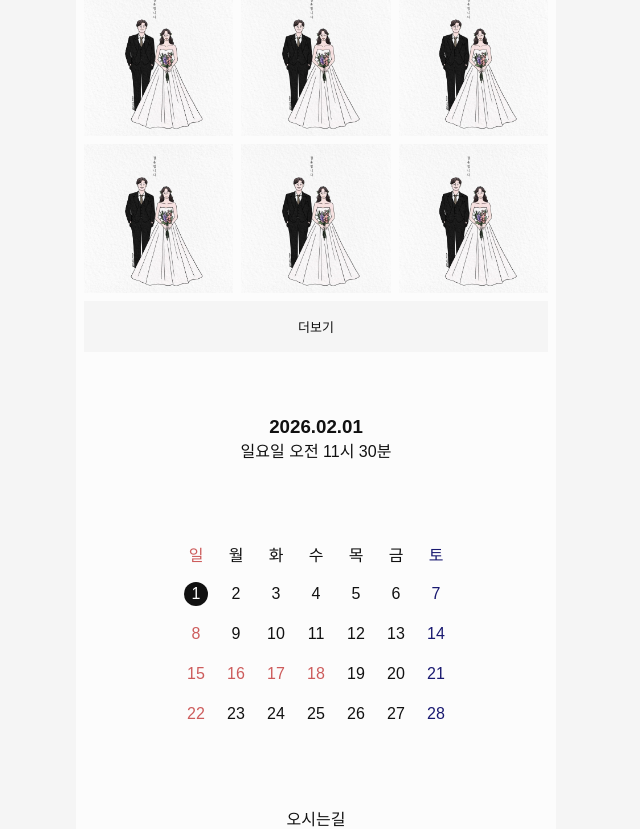
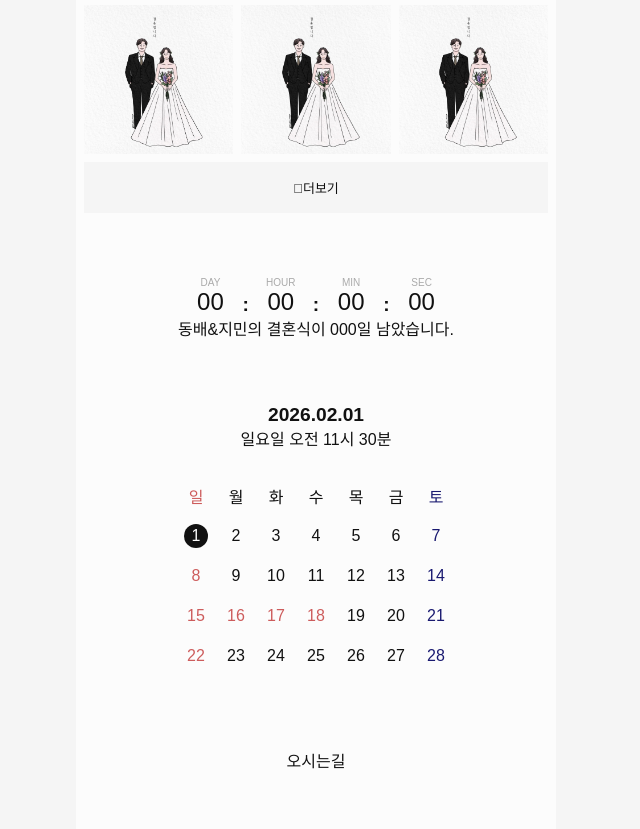
Before and after one commit to DxxgBae/WeddingInvitation, a plain HTML site: page index.html in a window 1280 px wide. Shown: the part 1616-2445 px from the top of the page, without its empty margins (324-964 px from the left). Drawn offline with Linux system fonts and the light colour scheme; some packages are replaced by stand-ins of ours; a script that the page names is missing; a web font is replaced by a local one.

Commit message:
바쁘다바빠

```diff
--- a/css/main.css
+++ b/css/main.css
@@ -7,8 +7,8 @@
 }
 
 @font-face {
-    font-family: "Freesentation-9Black";
-    src: url("https://fastly.jsdelivr.net/gh/projectnoonnu/2404@1.0/Freesentation-9Black.woff2")
+    font-family: "Freesentation-7Bold";
+    src: url("https://fastly.jsdelivr.net/gh/projectnoonnu/2404@1.0/Freesentation-7Bold.woff2")
         format("woff2");
     font-weight: 900;
     font-style: normal;
@@ -51,9 +51,37 @@ body {
     text-align: center;
 }
 
+h1,
+h2,
+h3,
+h4,
+h5,
 h6 {
-    font-weight: 400;
-    margin-bottom: 1rem;
+    font-family: "Freesentation-7Bold", sans-serif;
+}
+
+h1 {
+    font-size: xx-large;
+}
+
+h2 {
+    font-size: x-large;
+}
+
+h3 {
+    font-size: larger;
+}
+
+h4 {
+    font-size: medium;
+}
+
+h5 {
+    font-size: small;
+}
+
+h6 {
+    font-size: x-small;
 }
 
 img {
@@ -63,9 +91,13 @@ img {
 }
 
 .main {
+    padding-bottom: 4rem;
     width: 100%;
     height: 100vh;
     height: 100dvh;
+    display: flex;
+    flex-direction: column;
+    gap: 4rem;
 }
 
 .container {
@@ -113,6 +145,26 @@ img {
     font-size: small;
 }
 
+.ddayContainer {
+    display: flex;
+    flex-direction: row;
+    align-items: flex-end;
+    justify-content: center;
+}
+
+.ddayItem {
+    width: 4rem;
+}
+
+.ddayTag {
+    font-size: x-small;
+    color: var(--gray2);
+}
+
+.ddayNum {
+    font-size: x-large;
+}
+
 .calendar {
     margin: 0 auto;
     border-spacing: 1rem;
--- a/index.html
+++ b/index.html
@@ -9,8 +9,6 @@
     <body>
         <div class="main">
             <img src="src/sample.jpg" alt="" />
-        </div>
-        <div class="container">
             <h3>
                 손동배❤️김지민<br />
                 2026.02.01<br />
@@ -72,13 +70,36 @@
             <a data-fslightbox="gallery" href="src/sample.jpg">
                 <img src="src/sample.jpg" alt="" />
             </a>
-            <div class="galleryMoreBtn">더보기</div>
+            <div class="galleryMoreBtn">더보기</div>
+        </div>
+        <div class="container">
+            <div class="ddayContainer">
+                <div class="ddayItem">
+                    <div class="ddayTag">DAY</div>
+                    <div class="ddayNum dday">00</div>
+                </div>
+                <h3>:</h3>
+                <div class="ddayItem">
+                    <div class="ddayTag">HOUR</div>
+                    <div class="ddayNum dhour">00</div>
+                </div>
+                <h3>:</h3>
+                <div class="ddayItem">
+                    <div class="ddayTag">MIN</div>
+                    <div class="ddayNum dmin">00</div>
+                </div>
+                <h3>:</h3>
+                <div class="ddayItem">
+                    <div class="ddayTag">SEC</div>
+                    <div class="ddayNum dsec">00</div>
+                </div>
+            </div>
+            <p>동배&지민의 결혼식이 000일 남았습니다.</p>
         </div>
         <div class="container">
             <h3>2026.02.01</h3>
             <p>일요일 오전 11시 30분</p>
-        </div>
-        <div class="container">
+            <br />
             <table class="calendar">
                 <tbody>
                     <tr>
```
